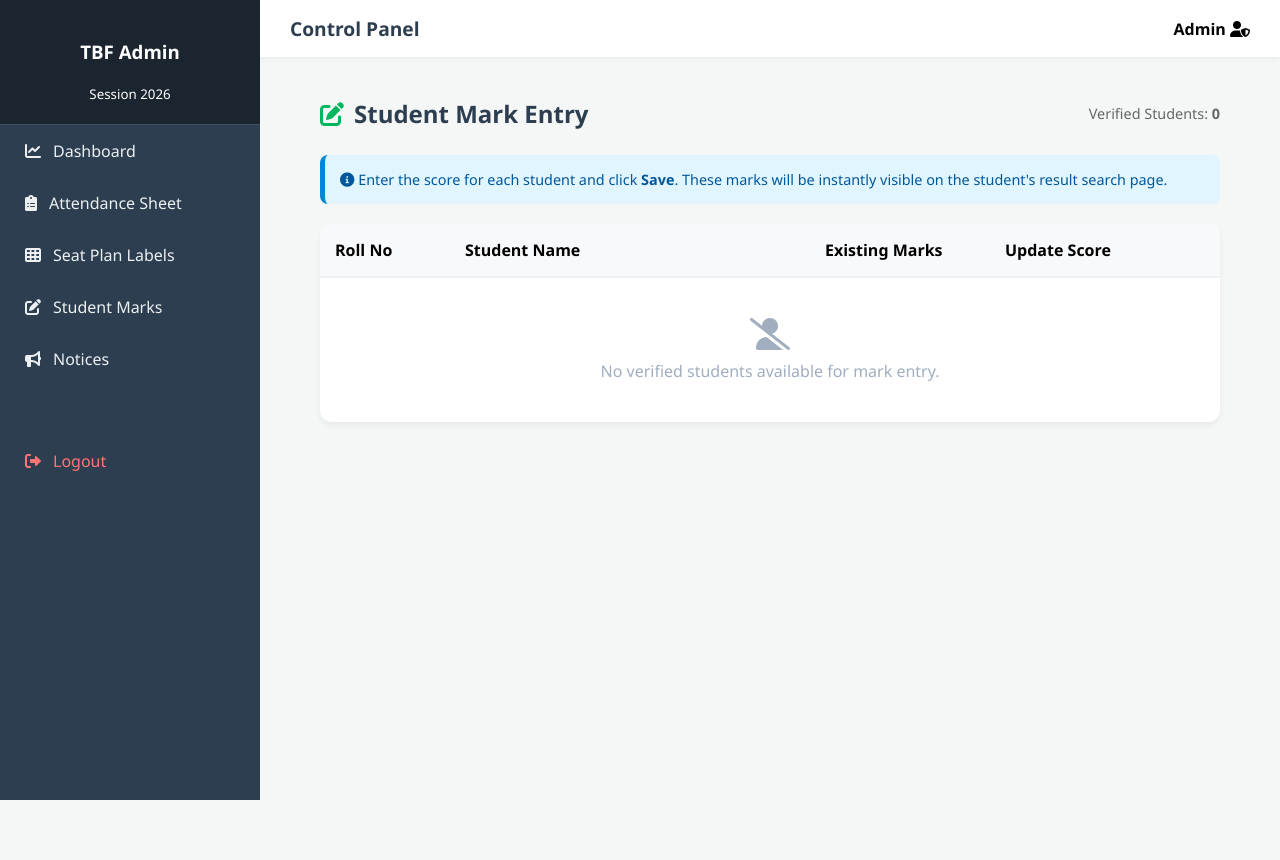
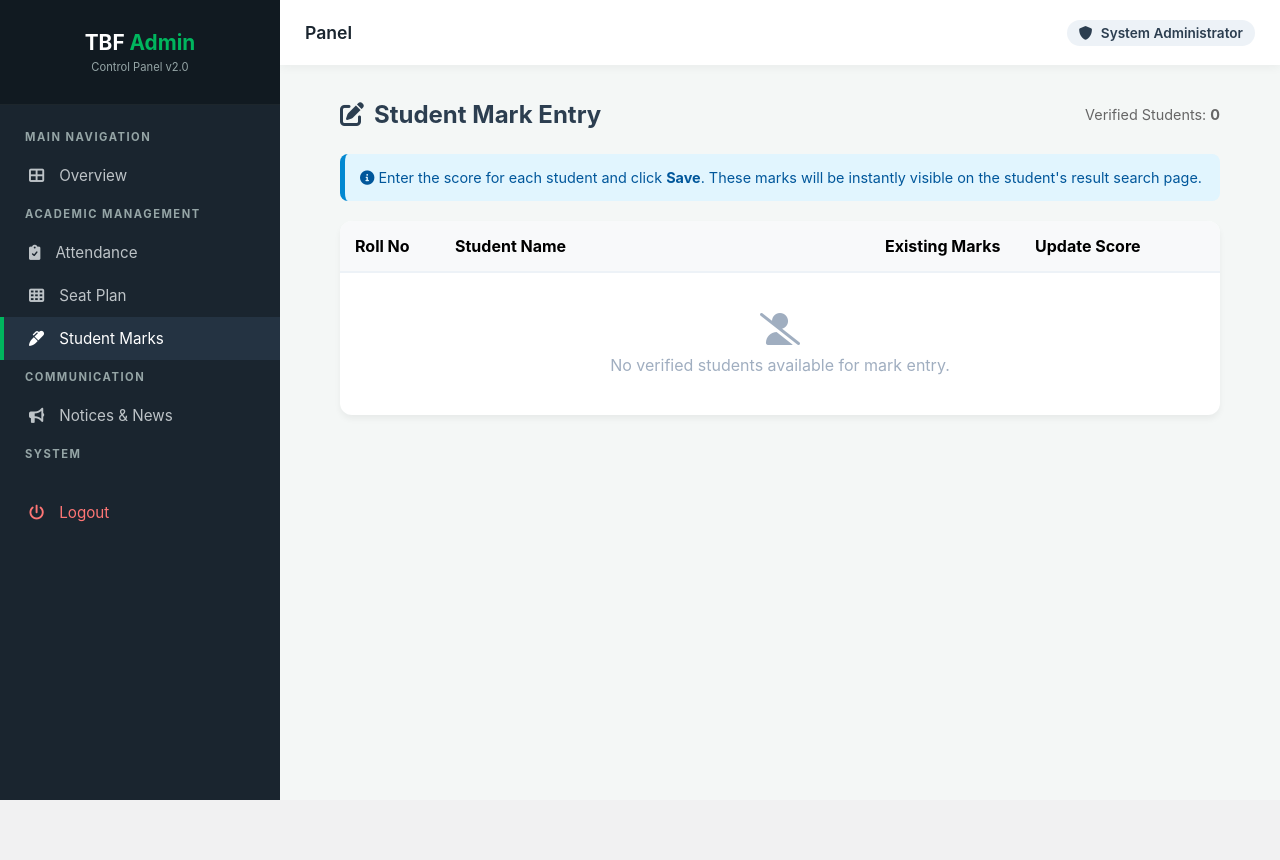
Before and after one commit to teshahriar/tbftest, a Flask app: page /admin/manage-marks in a window 1280 px wide. After the commit the page ends 800 px from the top, so only its background shows below. Run offline with Flask 3, Linux system fonts and the light colour scheme; the visitor is signed in with stand-in values (Sample User, id 1); data that the repository does not hold is empty; some libraries are stand-ins or nearby versions.

Commit message:
Update admin_base.html

```diff
--- a/templates/admin_base.html
+++ b/templates/admin_base.html
@@ -2,137 +2,208 @@
 <html lang="en">
 <head>
     <meta charset="UTF-8">
-    <meta name="viewport" content="width=device-width, initial-scale=1.0">
-    <title>Admin Panel - TBF 2026</title>
+    <meta name="viewport" content="width=device-width, initial-scale=1.0, maximum-scale=1.0, user-scalable=no">
+    <title>TBF Admin Panel 2026</title>
     <link rel="stylesheet" href="https://cdnjs.cloudflare.com/ajax/libs/font-awesome/6.0.0/css/all.min.css">
     <style>
         :root {
-            --sidebar-bg: #2c3e50;
-            --sidebar-hover: #34495e;
-            --accent-green: #00b65e;
-            --accent-red: #ED1C24;
-            --bg-light: #f4f7f6;
+            --sidebar-w: 280px;
+            --primary: #1a252f;
+            --secondary: #2c3e50;
+            --accent: #00b65e;
+            --danger: #ED1C24;
+            --bg: #f4f7f6;
+            --text-muted: #95a5a6;
         }
 
+        * { box-sizing: border-box; margin: 0; padding: 0; }
+
         body {
-            margin: 0;
-            font-family: 'Segoe UI', Tahoma, Geneva, Verdana, sans-serif;
-            background-color: var(--bg-light);
+            font-family: 'Inter', system-ui, -apple-system, sans-serif;
+            background: var(--bg);
+            height: 100vh;
             display: flex;
+            overflow: hidden;
         }
 
-        /* Sidebar Styling */
+        /* --- Sidebar Navigation --- */
         .sidebar {
-            width: 260px;
-            background-color: var(--sidebar-bg);
-            height: 100vh;
+            width: var(--sidebar-w);
+            background: var(--primary);
+            height: 100%;
             color: white;
-            position: fixed;
-            transition: all 0.3s;
+            transition: transform 0.3s cubic-bezier(0.4, 0, 0.2, 1);
+            z-index: 2000;
+            display: flex;
+            flex-direction: column;
+            flex-shrink: 0;
         }
 
         .sidebar-header {
-            padding: 20px;
+            padding: 30px 20px;
             text-align: center;
-            background: #1a252f;
-            border-bottom: 1px solid #3e4f5f;
+            background: #111a21;
+            border-bottom: 1px solid rgba(255,255,255,0.05);
         }
 
-        .sidebar-menu {
-            list-style: none;
-            padding: 0;
-            margin: 0;
+        .sidebar-nav {
+            flex: 1;
+            overflow-y: auto;
+            padding: 15px 0;
         }
 
-        .sidebar-menu li a {
-            display: block;
-            padding: 15px 25px;
-            color: #ecf0f1;
-            text-decoration: none;
-            transition: 0.3s;
+        .nav-label {
+            padding: 10px 25px;
+            font-size: 0.7rem;
+            text-transform: uppercase;
+            color: var(--text-muted);
+            letter-spacing: 1.5px;
+            font-weight: 700;
+        }
+
+        .sidebar-nav a {
+            padding: 12px 25px;
             display: flex;
             align-items: center;
-            gap: 12px;
+            gap: 15px;
+            color: #bdc3c7;
+            text-decoration: none;
+            font-size: 0.95rem;
+            transition: 0.2s;
+            border-left: 4px solid transparent;
         }
 
-        .sidebar-menu li a:hover {
-            background-color: var(--sidebar-hover);
-            border-left: 4px solid var(--accent-green);
+        .sidebar-nav a:hover {
+            background: var(--secondary);
+            color: white;
+            border-left-color: var(--accent);
         }
 
-        /* Main Content */
-        .main-content {
-            margin-left: 260px;
+        .sidebar-nav a.active {
+            background: #243342;
+            color: white;
+            border-left-color: var(--accent);
+        }
+
+        /* --- Main Content Area --- */
+        .main-wrapper {
             flex: 1;
-            padding: 30px;
-            min-height: 100vh;
+            display: flex;
+            flex-direction: column;
+            min-width: 0; /* Critical for inner-element responsiveness */
         }
 
         .top-nav {
+            height: 65px;
             background: white;
-            padding: 15px 30px;
-            margin: -30px -30px 30px -30px;
             display: flex;
+            align-items: center;
             justify-content: space-between;
-            align-items: center;
-            box-shadow: 0 2px 5px rgba(0,0,0,0.05);
+            padding: 0 25px;
+            box-shadow: 0 2px 10px rgba(0,0,0,0.05);
+            z-index: 1000;
         }
 
-        .flash-messages {
-            margin-bottom: 20px;
+        .scroll-area {
+            flex: 1;
+            overflow-y: auto;
+            padding: 25px;
+            -webkit-overflow-scrolling: touch;
         }
 
-        .alert {
-            padding: 15px;
-            border-radius: 5px;
-            margin-bottom: 10px;
+        /* --- Responsive Logic --- */
+        @media (max-width: 992px) {
+            .sidebar {
+                position: fixed;
+                transform: translateX(-100%);
+            }
+            .sidebar.active { transform: translateX(0); box-shadow: 10px 0 30px rgba(0,0,0,0.3); }
+            .overlay { display: none; position: fixed; inset: 0; background: rgba(0,0,0,0.5); z-index: 1500; }
+            .overlay.active { display: block; }
+            .hamburger { display: block !important; }
         }
-        .alert-success { background: #d4edda; color: #155724; }
-        .alert-danger { background: #f8d7da; color: #721c24; }
 
-        @media print {
-            .sidebar, .top-nav { display: none; }
-            .main-content { margin-left: 0; padding: 0; }
+        .hamburger {
+            display: none;
+            font-size: 1.4rem;
+            cursor: pointer;
+            background: none;
+            border: none;
+            color: var(--primary);
+        }
+
+        .admin-badge {
+            background: #edf2f7;
+            padding: 5px 12px;
+            border-radius: 20px;
+            font-size: 0.85rem;
+            font-weight: 600;
+            color: var(--secondary);
         }
     </style>
 </head>
 <body>
 
-    <nav class="sidebar">
+    <div class="overlay" id="overlay" onclick="toggleSidebar()"></div>
+
+    <aside class="sidebar" id="sidebar">
         <div class="sidebar-header">
-            <h3>TBF Admin</h3>
-            <small>Session 2026</small>
+            <h2 style="font-size: 1.3rem; color: white;">TBF <span style="color: var(--accent);">Admin</span></h2>
+            <p style="font-size: 0.7rem; color: var(--text-muted); margin-top: 5px;">Control Panel v2.0</p>
         </div>
-        <ul class="sidebar-menu">
-            <li><a href="{{ url_for('admin_dashboard') }}"><i class="fas fa-chart-line"></i> Dashboard</a></li>
-            <li><a href="{{ url_for('attendance_sheet') }}"><i class="fas fa-clipboard-list"></i> Attendance Sheet</a></li>
-            <li><a href="{{ url_for('seat_plan') }}"><i class="fas fa-th"></i> Seat Plan Labels</a></li>
-            <li><a href="{{ url_for('manage_marks') }}"><i class="fas fa-edit"></i> Student Marks</a></li>
-            <li><a href="{{ url_for('admin_notices') }}"><i class="fas fa-bullhorn"></i> Notices</a></li>
-            <li style="margin-top: 50px;"><a href="{{ url_for('admin_logout') }}" style="color: #ff7675;"><i class="fas fa-sign-out-alt"></i> Logout</a></li>
-        </ul>
-    </nav>
 
-    <main class="main-content">
+        <nav class="sidebar-nav">
+            <div class="nav-label">Main Navigation</div>
+            <a href="{{ url_for('admin_dashboard') }}" class="{{ 'active' if request.endpoint == 'admin_dashboard' }}">
+                <i class="fas fa-th-large"></i> Overview
+            </a>
+
+            <div class="nav-label">Academic Management</div>
+            <a href="{{ url_for('attendance_sheet') }}" class="{{ 'active' if request.endpoint == 'attendance_sheet' }}">
+                <i class="fas fa-clipboard-check"></i> Attendance
+            </a>
+            <a href="{{ url_for('seat_plan') }}" class="{{ 'active' if request.endpoint == 'seat_plan' }}">
+                <i class="fas fa-th"></i> Seat Plan
+            </a>
+            <a href="{{ url_for('manage_marks') }}" class="{{ 'active' if request.endpoint == 'manage_marks' }}">
+                <i class="fas fa-marker"></i> Student Marks
+            </a>
+
+            <div class="nav-label">Communication</div>
+            <a href="{{ url_for('admin_notices') }}" class="{{ 'active' if request.endpoint == 'admin_notices' }}">
+                <i class="fas fa-bullhorn"></i> Notices & News
+            </a>
+
+            <div class="nav-label">System</div>
+            <a href="{{ url_for('admin_logout') }}" style="color: #ff7675; margin-top: 20px;">
+                <i class="fas fa-power-off"></i> Logout
+            </a>
+        </nav>
+    </aside>
+
+    <div class="main-wrapper">
         <header class="top-nav">
-            <h2 style="margin: 0; font-size: 1.2rem; color: var(--sidebar-bg);">Control Panel</h2>
-            <div class="user-info">
-                <strong>Admin</strong> <i class="fas fa-user-shield"></i>
+            <div style="display: flex; align-items: center; gap: 15px;">
+                <button class="hamburger" onclick="toggleSidebar()">
+                    <i class="fas fa-bars"></i>
+                </button>
+                <h3 style="font-weight: 600; color: var(--primary); font-size: 1.1rem;">Panel</h3>
+            </div>
+            <div class="admin-badge">
+                <i class="fas fa-shield-alt" style="margin-right: 5px;"></i> System Administrator
             </div>
         </header>
 
-        <div class="flash-messages">
-            {% with messages = get_flashed_messages(with_categories=true) %}
-                {% if messages %}
-                    {% for category, message in messages %}
-                        <div class="alert alert-{{ category }}">{{ message }}</div>
-                    {% endfor %}
-                {% endif %}
-            {% endwith %}
+        <div class="scroll-area">
+            {% block content %}{% endblock %}
         </div>
+    </div>
 
-        {% block content %}{% endblock %}
-    </main>
-
+    <script>
+        function toggleSidebar() {
+            document.getElementById('sidebar').classList.toggle('active');
+            document.getElementById('overlay').classList.toggle('active');
+        }
+    </script>
 </body>
 </html>
```
